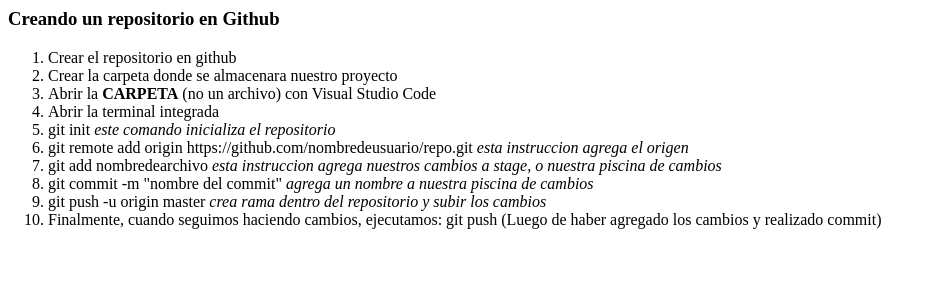
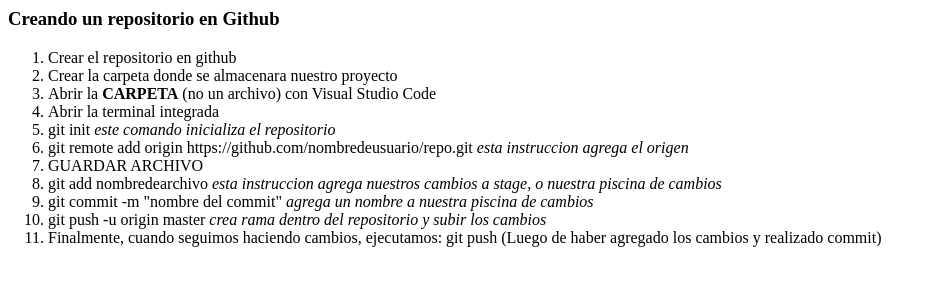
Before and after one commit to juanr-yes/clase002, a plain HTML site: page index.html in a window 1280 px wide. Shown: the whole page, without its empty margins (0-936 px from the left). Drawn offline with Linux system fonts and the light colour scheme.

Commit message:
Se agrega paso super importante (7)

```diff
--- a/index.html
+++ b/index.html
@@ -8,6 +8,7 @@
       <li>Abrir la terminal integrada</li>
       <li>git init <i> este comando inicializa el repositorio</i></li>
       <li>git remote add origin https://github.com/nombredeusuario/repo.git <i>esta instruccion agrega el origen</i></li>
+      <li>GUARDAR ARCHIVO</i></li>
       <li>git add nombredearchivo <i>esta instruccion agrega nuestros cambios a stage, o nuestra piscina de cambios</i></li>
       <li>git commit -m "nombre del commit" <i>agrega un nombre a nuestra piscina de cambios</i></li>
       <li>git push -u origin master <i>crea rama dentro del repositorio y subir los cambios</i></li>
```
